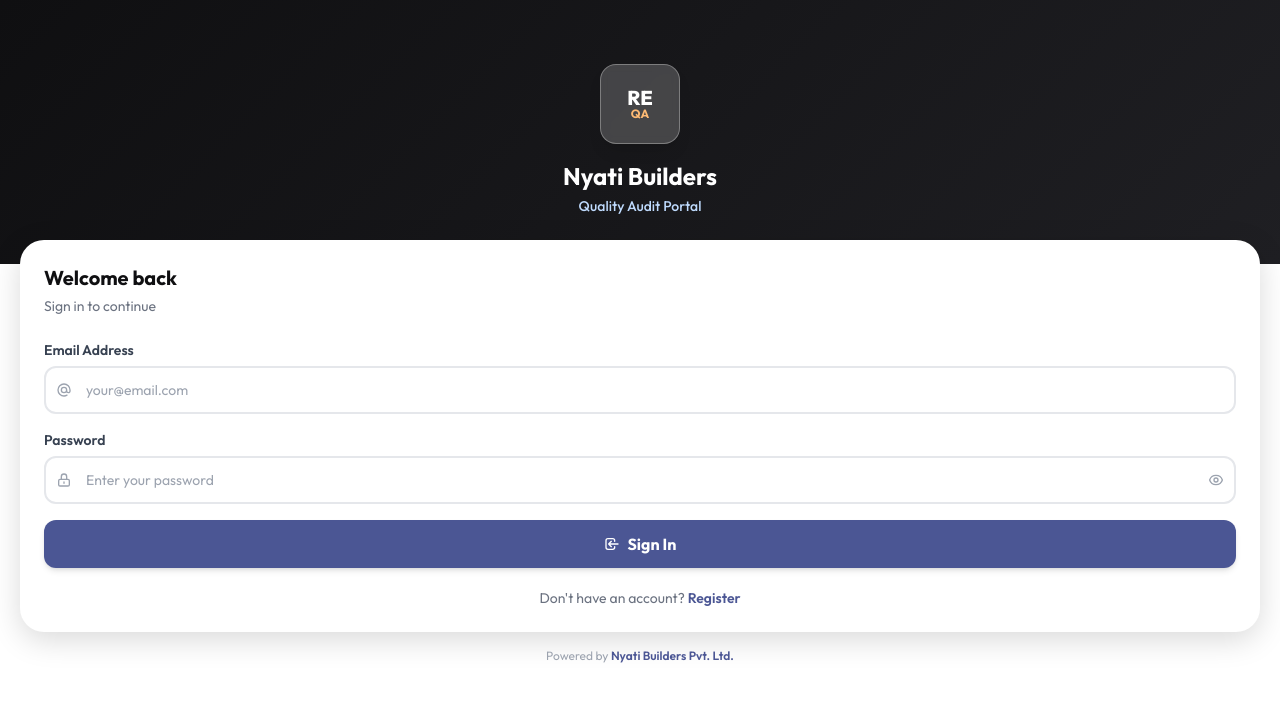
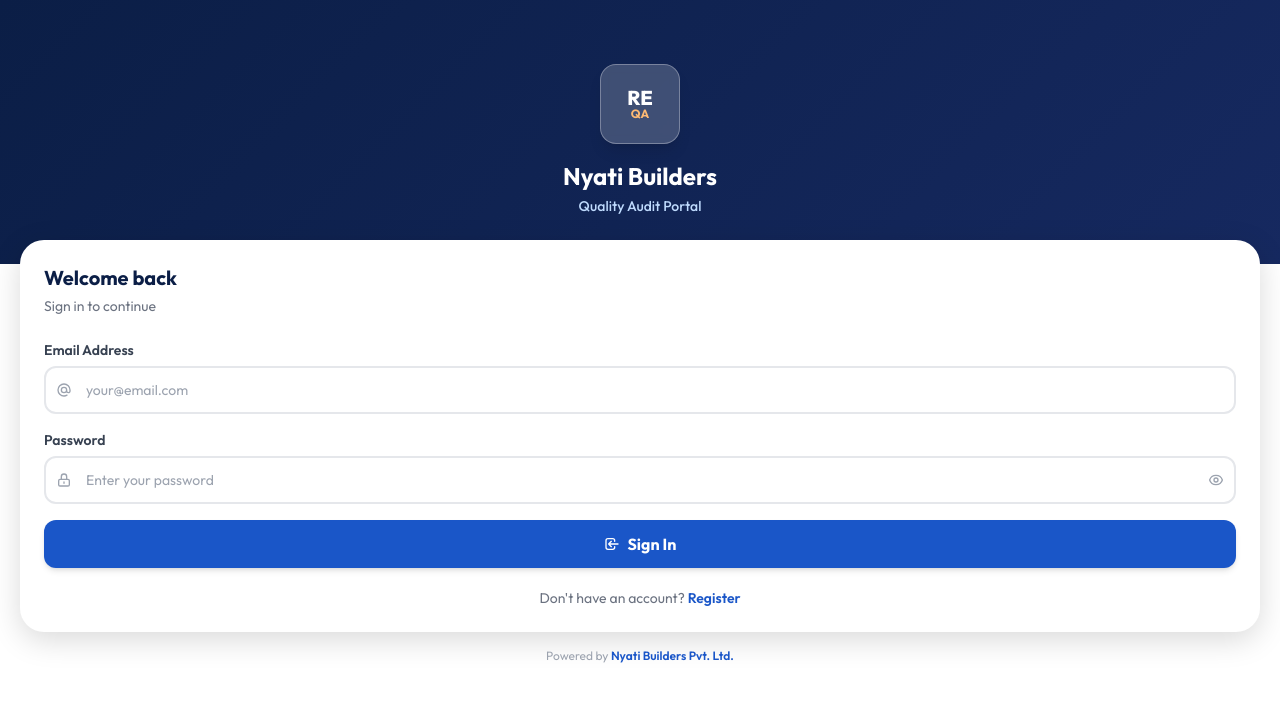
Before and after one commit to Sumit572001/RE-Quality-App-Frontend-, a React (Create React App) app: page /login in a window 1280 px wide. Shown: the top 702 px of the page. Built offline with nearby package versions, Linux system fonts and the light colour scheme; the HTML template or start-up script is replaced by a standard one.

Commit message:
update Toast , Admimnpanel , Dashboard , Home , Success , index.css , Tailwind.config.js

```diff
--- a/src/components/ui/Toast.jsx
+++ b/src/components/ui/Toast.jsx
@@ -25,7 +25,7 @@
   };
 
   const bgColors = {
-    success: 'bg-[#4B5694]',
+    success: 'bg-[#1A56C8]',
     error: 'bg-red-500',
     info: 'bg-blue-500'
   };
--- a/src/index.css
+++ b/src/index.css
@@ -21,50 +21,42 @@
     overscroll-behavior: none;
   }
 
-  h1, h2, h3, h4, h5, h6 {
+  h1,
+  h2,
+  h3,
+  h4,
+  h5,
+  h6 {
     @apply font-heading;
   }
 }
 
 @layer components {
+
   /* Buttons */
   .btn-primary {
-    @apply bg-brand-orange text-white font-bold py-3 px-6 rounded-xl
-           shadow-md hover:bg-brand-orangeDark active:scale-95
-           transition-all duration-200 flex items-center justify-center gap-2
-           disabled:opacity-50 disabled:cursor-not-allowed;
+    @apply bg-brand-orange text-white font-bold py-3 px-6 rounded-xl shadow-md hover:bg-brand-orangeDark active:scale-95 transition-all duration-200 flex items-center justify-center gap-2 disabled:opacity-50 disabled:cursor-not-allowed;
   }
 
   .btn-secondary {
-    @apply bg-brand-blue text-white font-semibold py-3 px-6 rounded-xl
-           shadow-md hover:bg-brand-blueDark active:scale-95
-           transition-all duration-200 flex items-center justify-center gap-2;
+    @apply bg-brand-blue text-white font-semibold py-3 px-6 rounded-xl shadow-md hover:bg-brand-blueDark active:scale-95 transition-all duration-200 flex items-center justify-center gap-2;
   }
 
   .btn-outline {
-    @apply border-2 border-brand-blue text-brand-blue font-semibold py-2.5 px-5 rounded-xl
-           hover:bg-brand-blue hover:text-white active:scale-95
-           transition-all duration-200 flex items-center justify-center gap-2;
+    @apply border-2 border-brand-blue text-brand-blue font-semibold py-2.5 px-5 rounded-xl hover:bg-brand-blue hover:text-white active:scale-95 transition-all duration-200 flex items-center justify-center gap-2;
   }
 
   .btn-danger {
-    @apply bg-red-500 text-white font-semibold py-2 px-4 rounded-lg
-           hover:bg-red-600 active:scale-95 transition-all duration-200
-           flex items-center justify-center gap-1.5;
+    @apply bg-red-500 text-white font-semibold py-2 px-4 rounded-lg hover:bg-red-600 active:scale-95 transition-all duration-200 flex items-center justify-center gap-1.5;
   }
 
   .btn-success {
-    @apply bg-[#4B5694] text-white font-semibold py-2 px-4 rounded-lg
-           hover:bg-[#353E73] active:scale-95 transition-all duration-200
-           flex items-center justify-center gap-1.5;
+    @apply bg-[#1A56C8] text-white font-semibold py-2 px-4 rounded-lg hover:bg-[#1040A8] active:scale-95 transition-all duration-200 flex items-center justify-center gap-1.5;
   }
 
   /* Form Inputs */
   .input-field {
-    @apply w-full px-4 py-3 rounded-xl border-2 border-gray-200 bg-white
-           focus:border-brand-orange focus:outline-none focus:ring-2 focus:ring-brand-orange/20
-           text-gray-800 placeholder-gray-400 text-sm
-           transition-all duration-200;
+    @apply w-full px-4 py-3 rounded-xl border-2 border-gray-200 bg-white focus:border-brand-orange focus:outline-none focus:ring-2 focus:ring-brand-orange/20 text-gray-800 placeholder-gray-400 text-sm transition-all duration-200;
   }
 
   .input-label {
@@ -96,7 +88,7 @@
   }
 
   .badge-orange {
-    @apply badge bg-orange-100 text-brand-orange;
+    @apply badge bg-blue-100 text-brand-orange;
   }
 
   .badge-blue {
@@ -104,7 +96,7 @@
   }
 
   .badge-green {
-    @apply badge bg-[#4B5694]/10 text-[#4B5694];
+    @apply badge bg-[#1A56C8]/10 text-[#1A56C8];
   }
 
   .badge-red {
@@ -118,9 +110,7 @@
 
   /* Bottom nav */
   .bottom-nav {
-    @apply fixed bottom-0 left-0 right-0 bg-white border-t border-gray-100
-           flex items-center justify-around py-2 z-50
-           max-w-md mx-auto;
+    @apply fixed bottom-0 left-0 right-0 bg-white border-t border-gray-100 flex items-center justify-around py-2 z-50 max-w-md mx-auto;
   }
 
   /* Divider */
@@ -130,8 +120,7 @@
 
   /* Spinner */
   .spinner {
-    @apply inline-block w-5 h-5 border-2 border-current border-t-transparent
-           rounded-full animate-spin;
+    @apply inline-block w-5 h-5 border-2 border-current border-t-transparent rounded-full animate-spin;
   }
 
   /* Modal overlay */
@@ -140,19 +129,16 @@
   }
 
   .modal-sheet {
-    @apply bg-white rounded-t-3xl w-full max-w-md max-h-[90vh] overflow-y-auto
-           animate-slide-up px-5 pt-6 pb-8;
+    @apply bg-white rounded-t-3xl w-full max-w-md max-h-[90vh] overflow-y-auto animate-slide-up px-5 pt-6 pb-8;
   }
 
   /* Toast notification */
   .toast {
-    @apply fixed top-4 left-1/2 -translate-x-1/2 z-50 px-5 py-3 rounded-xl
-           shadow-lg text-sm font-medium flex items-center gap-2
-           animate-slide-up max-w-xs w-full;
+    @apply fixed top-4 left-1/2 -translate-x-1/2 z-50 px-5 py-3 rounded-xl shadow-lg text-sm font-medium flex items-center gap-2 animate-slide-up max-w-xs w-full;
   }
 
   .toast-success {
-    @apply toast bg-[#4B5694] text-white;
+    @apply toast bg-[#1A56C8] text-white;
   }
 
   .toast-error {
@@ -161,9 +147,7 @@
 
   /* Checklist item row */
   .checklist-item-row {
-    @apply flex items-center gap-3 p-3 bg-gray-50 rounded-lg
-           border border-gray-100 transition-all duration-150
-           hover:bg-orange-50 hover:border-orange-200;
+    @apply flex items-center gap-3 p-3 bg-gray-50 rounded-lg border border-gray-100 transition-all duration-150 hover:bg-blue-50 hover:border-blue-200;
   }
 
   /* Table style cells (matching Excel-like design) */
@@ -176,24 +160,24 @@
   }
 
   .audit-label-cell {
-    @apply audit-cell font-medium text-brand-orange bg-yellow-50;
+    @apply audit-cell font-medium text-brand-orange bg-blue-50;
   }
 }
 
 @layer utilities {
   .text-gradient-orange {
-    background: linear-gradient(135deg, #353E73, #4B5694);
+    background: linear-gradient(135deg, #1040A8, #1A56C8);
     -webkit-background-clip: text;
     -webkit-text-fill-color: transparent;
     background-clip: text;
   }
 
   .bg-gradient-brand {
-    background: linear-gradient(135deg, #0F0F11 0%, #1F1F23 100%);
+    background: linear-gradient(135deg, #0B1E46 0%, #162960 100%);
   }
 
   .bg-gradient-orange {
-    background: linear-gradient(135deg, #4B5694 0%, #8D99CC 100%);
+    background: linear-gradient(135deg, #1A56C8 0%, #4D8DE8 100%);
   }
 
   .safe-bottom {
--- a/src/pages/Home.jsx
+++ b/src/pages/Home.jsx
@@ -146,11 +146,11 @@
       <main className="px-4 pt-4 pb-24 animate-fade-in">
         {/* Greeting Banner */}
         <div className="bg-gradient-orange rounded-2xl p-5 mb-5 shadow-card relative overflow-hidden">
-          <div className="absolute top-0 right-0 w-32 h-32 bg-brand-blue/5 rounded-full -translate-y-1/2 translate-x-1/2" />
-          <div className="absolute bottom-0 left-0 w-20 h-20 bg-brand-blue/5 rounded-full translate-y-1/2 -translate-x-1/2" />
-          <p className="text-brand-blue/70 text-xs font-semibold mb-1">Good {getGreeting()},</p>
-          <h2 className="text-brand-blue text-xl font-heading font-black mb-0.5">{user?.name || 'Welcome'}</h2>
-          <p className="text-brand-blue/70 text-xs font-semibold">{today}</p>
+          <div className="absolute top-0 right-0 w-32 h-32 bg-white/10 rounded-full -translate-y-1/2 translate-x-1/2" />
+          <div className="absolute bottom-0 left-0 w-20 h-20 bg-white/10 rounded-full translate-y-1/2 -translate-x-1/2" />
+          <p className="text-white/80 text-xs font-semibold mb-1">Good {getGreeting()},</p>
+          <h2 className="text-white text-xl font-heading font-black mb-0.5">{user?.name || 'Welcome'}</h2>
+          <p className="text-white/80 text-xs font-semibold">{today}</p>
         </div>
 
         {/* Page Heading */}
@@ -434,7 +434,7 @@
         <div className="mt-5 mb-8">
           <Button
             variant="primary"
-            className="w-full py-4 text-xs font-black tracking-widest uppercase shadow-md active:scale-95 text-brand-blue"
+            className="w-full py-4 text-xs font-black tracking-widest uppercase shadow-md active:scale-95 text-white"
             onClick={handleSubmitAudit}
             loading={loading}
           >
--- a/src/pages/Success.jsx
+++ b/src/pages/Success.jsx
@@ -5,8 +5,8 @@
 const SuccessPage = () => {
   return (
     <div className="page-container bg-white flex flex-col items-center justify-center px-6 text-center">
-      <div className="w-24 h-24 bg-[#4B5694]/10 rounded-full flex items-center justify-center mb-6 animate-scale-in">
-        <svg className="w-12 h-12 text-[#4B5694]" fill="none" stroke="currentColor" viewBox="0 0 24 24">
+      <div className="w-24 h-24 bg-[#1A56C8]/10 rounded-full flex items-center justify-center mb-6 animate-scale-in">
+        <svg className="w-12 h-12 text-[#1A56C8]" fill="none" stroke="currentColor" viewBox="0 0 24 24">
           <path strokeLinecap="round" strokeLinejoin="round" strokeWidth={3} d="M5 13l4 4L19 7" />
         </svg>
       </div>
--- a/tailwind.config.js
+++ b/tailwind.config.js
@@ -5,15 +5,15 @@
     extend: {
       colors: {
         brand: {
-          orange: '#4B5694',
-          orangeLight: '#8D99CC',
-          orangeDark: '#353E73',
-          blue: '#0F0F11',
-          blueLight: '#1F1F23',
-          blueDark: '#000000',
-          gold: '#353E73',
-          cream: '#F2F4FA',
-          gray: '#F6F7FA',
+          orange: '#1A56C8',
+          orangeLight: '#4D8DE8',
+          orangeDark: '#1040A8',
+          blue: '#0B1E46',
+          blueLight: '#162960',
+          blueDark: '#060F2A',
+          gold: '#1040A8',
+          cream: '#EBF3FF',
+          gray: '#F0F4FB',
         },
       },
       fontFamily: {
```
Also changed, not shown: src/pages/AdminPanel.jsx (+23 -23 lines), src/pages/Dashboard.jsx (+6 -6 lines).
